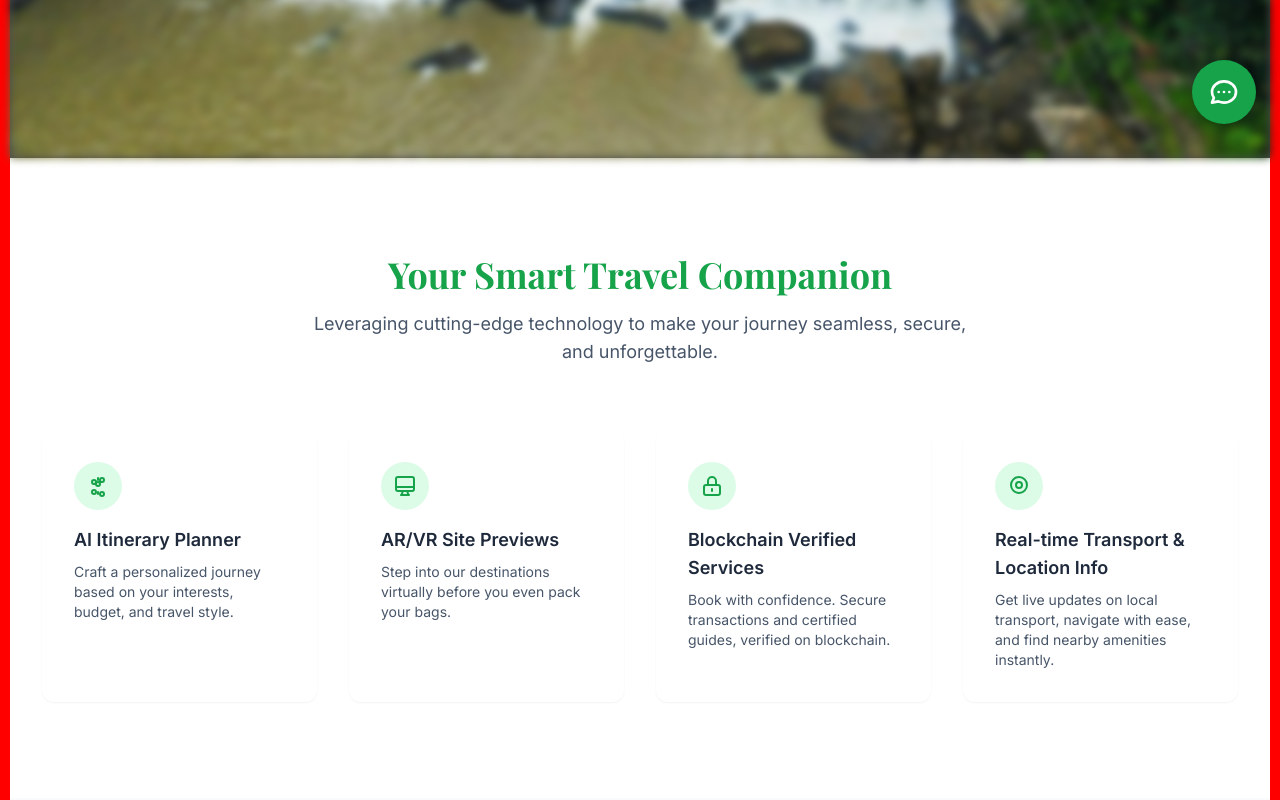
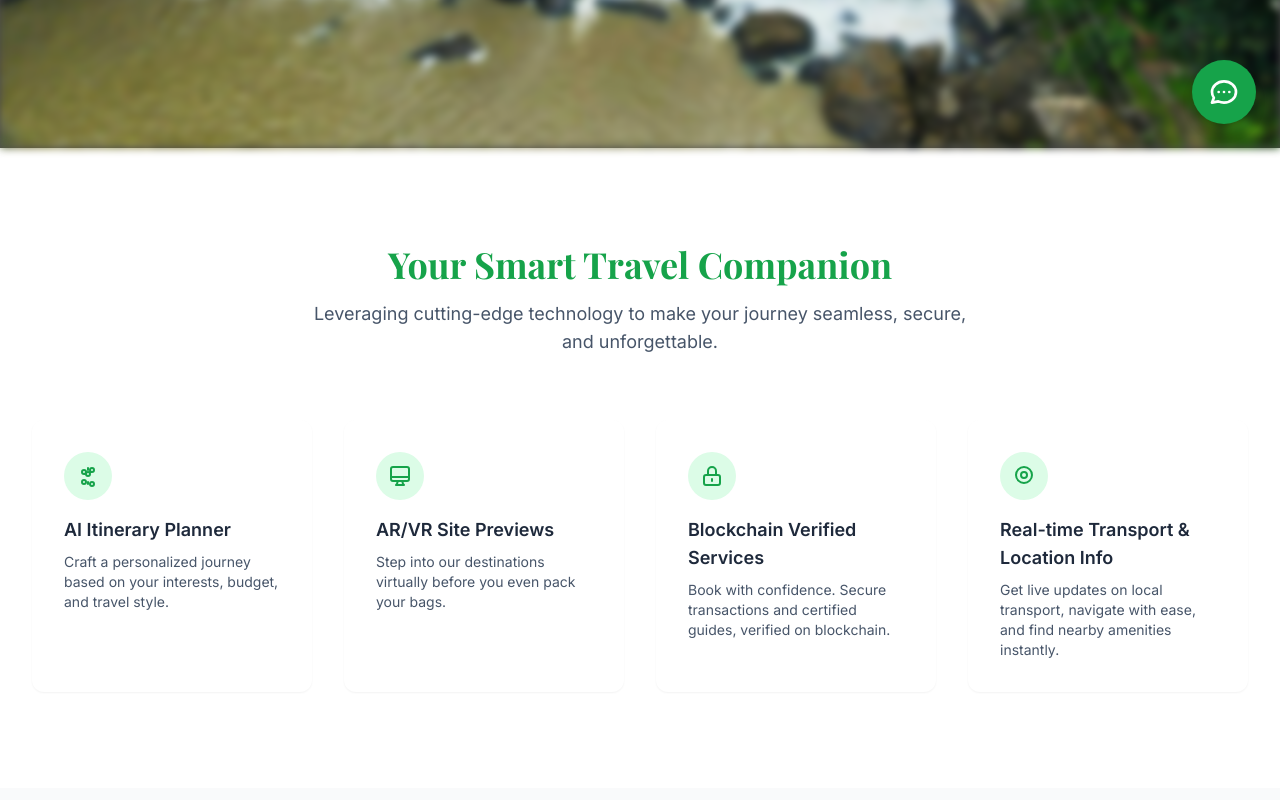
Before and after one commit to dhruv1946/jharkhand-prototype, a plain HTML site: page index.html in a window 1280 px wide. Shown: the part 652-1452 px from the top of the page. Drawn offline with nearby package versions, Linux system fonts and the light colour scheme.

Commit message:
Update style.css

```diff
--- a/style.css
+++ b/style.css
@@ -1069,7 +1069,3 @@ html.dark .site-footer {
 .footer-grid .fade-in-element:nth-child(4) {
     transition-delay: 0.3s;
 }
-
-body {
-    border: 10px solid red !important;
-}
```
